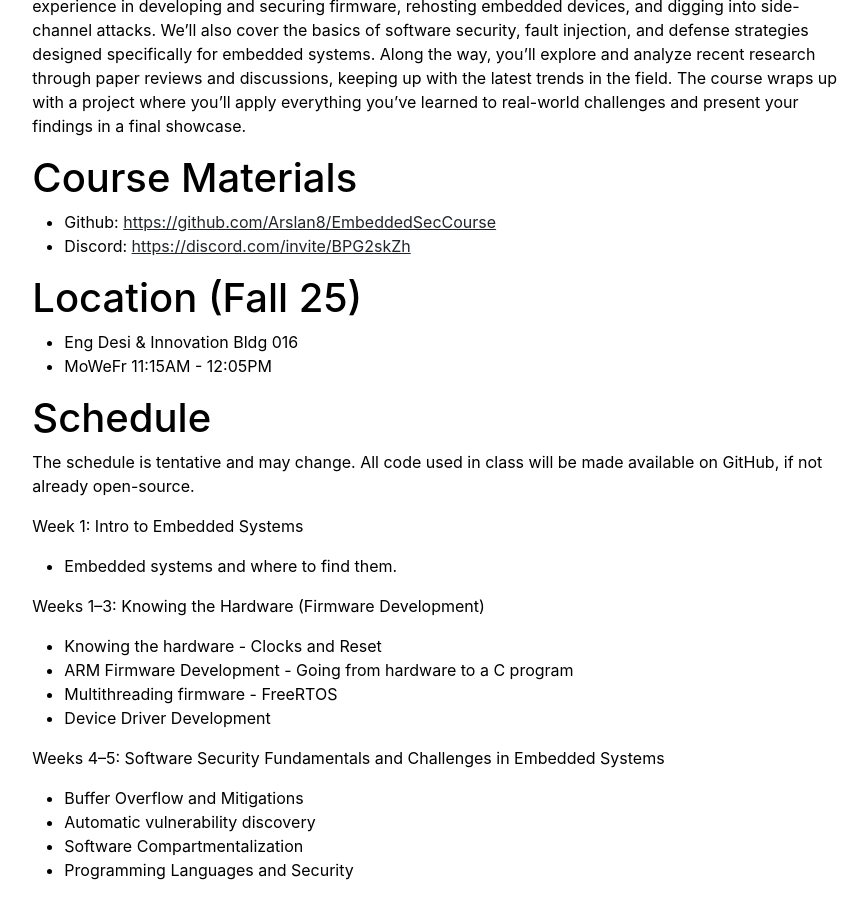
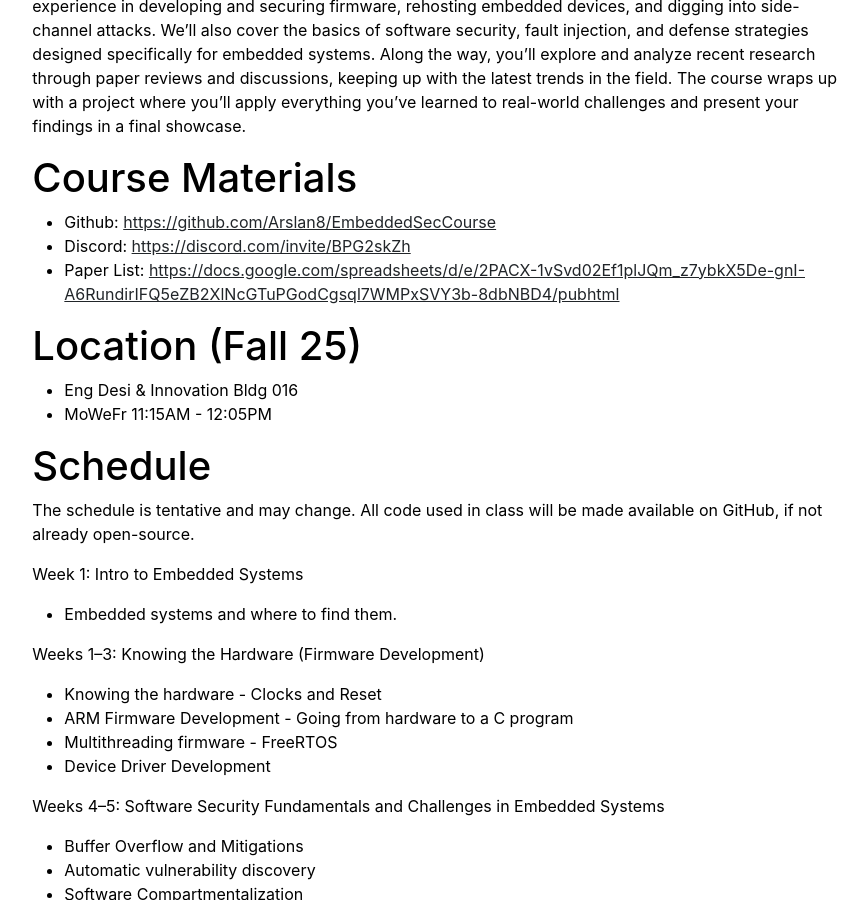
Before and after one commit to Arslan8/arslan8.github.io, a Jekyll site: the page built from courses/embedded-systems-security-fa26.md, in a window 1280 px wide and 900 px high, scrolled down 434 px. Shown: the whole window, without its empty margins (197-1065 px from the left). Built offline with Jekyll 4.4.1, drawn with Linux system fonts in a browser that asks for light colours.

Commit message:
Update embedded-systems-security-fa26.md

```diff
--- a/courses/embedded-systems-security-fa26.md
+++ b/courses/embedded-systems-security-fa26.md
@@ -8,7 +8,8 @@
 
 # Course Materials
 * Github: [https://github.com/Arslan8/EmbeddedSecCourse](https://github.com/Arslan8/EmbeddedSecCourse)
-* Discord: [https://discord.com/invite/BPG2skZh](https://discord.com/invite/BPG2skZh)
+* Discord: [https://discord.com/invite/BPG2skZh](Server)
+* Paper List: [https://docs.google.com/spreadsheets/d/e/2PACX-1vSvd02Ef1plJQm_z7ybkX5De-gnI-A6RundirIFQ5eZB2XlNcGTuPGodCgsql7WMPxSVY3b-8dbNBD4/pubhtml](Papers)
 
 # Location (Fall 25)
 * Eng Desi & Innovation Bldg 016
```
